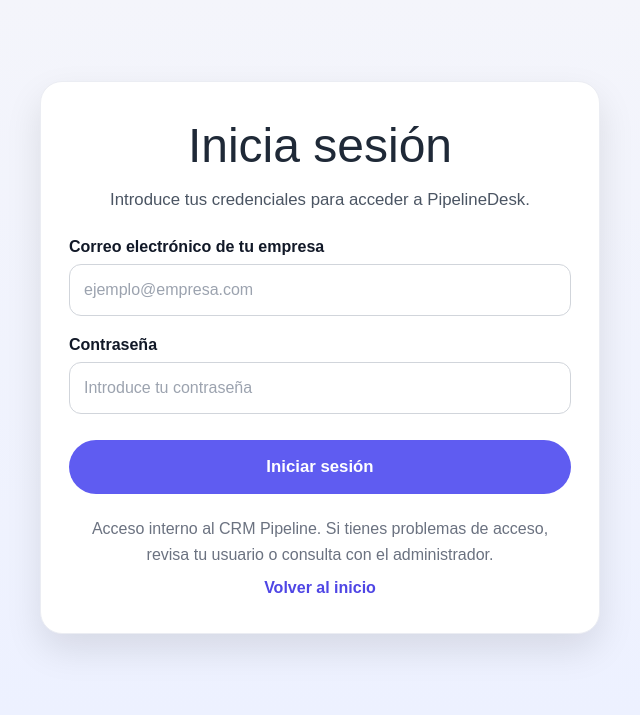
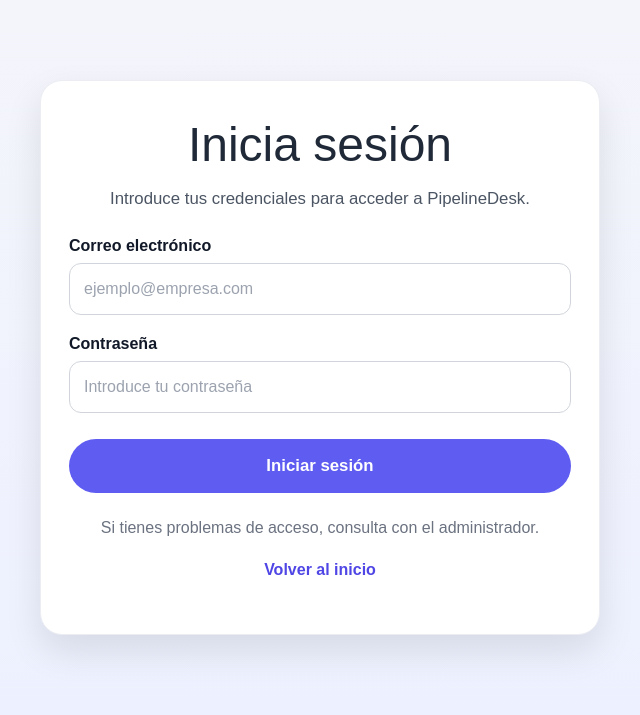
Before and after one commit to spavdia/proyecto, a PHP site: page /app/views/home/login_view.php in a window 1280 px wide. Shown: the part 85-800 px from the top of the page, without its empty margins (320-960 px from the left). Run offline with PHP 8.4, Linux system fonts and the light colour scheme; some libraries are stand-ins or nearby versions.

Commit message:
Fase 1: login con CSS

```diff
--- a/app/views/home/login_view.php
+++ b/app/views/home/login_view.php
@@ -6,24 +6,23 @@ $archivoCssVista = 'login.css';
 $archivoJsVista = null;
 
 require_once APP_ROOT . '/app/views/layouts/header.php';
-
 ?>
 
-<header class="encabezado-login">
-    <div class="contenedor encabezado-login-contenido">
+<header class="cabecera-login">
+    <div class="contenedor">
         <a href="<?= BASE_URL ?>" class="marca" aria-label="Ir al inicio de PipelineDesk">
-            <img src="<?= BASE_URL . 'img/logo-crm.png' ?>" alt="Logo de PipelineDesk" class="marca-logo">
-            <span class="marca-texto">PipelineDesk</span>
+            <img src="<?= BASE_URL . 'img/logo-crm.png' ?>" alt="Logo de PipelineDesk">
+            <span>PipelineDesk</span>
         </a>
     </div>
 </header>
 
-<main class="zona-login">
+<main class="login">
     <section class="contenedor">
         <div class="tarjeta-login" aria-labelledby="tituloLogin">
-            <div class="cabecera-login">
-                <h1 id="tituloLogin" class="titulo-login">Inicia sesión</h1>
-                <p class="texto-login">
+            <div class="cabecera-formulario">
+                <h1 id="tituloLogin">Inicia sesión</h1>
+                <p>
                     Introduce tus credenciales para acceder a PipelineDesk.
                 </p>
             </div>
@@ -31,7 +30,7 @@ require_once APP_ROOT . '/app/views/layouts/header.php';
             <?php if (!empty($mensajeFlash)): ?>
                 <div class="mensaje-flash mensaje-<?= htmlspecialchars($claseFlash ?? 'error') ?>" role="alert" aria-live="assertive">
                     <?php if (!empty($iconoFlash)): ?>
-                        <span class="mensaje-icono" aria-hidden="true"><?= htmlspecialchars($iconoFlash) ?></span>
+                        <span class="icono-flash" aria-hidden="true"><?= htmlspecialchars($iconoFlash) ?></span>
                     <?php endif; ?>
                     <span><?= htmlspecialchars($mensajeFlash) ?></span>
                 </div>
@@ -39,12 +38,11 @@ require_once APP_ROOT . '/app/views/layouts/header.php';
 
             <form class="formulario-login" action="<?= BASE_URL . 'login' ?>" method="POST" novalidate>
                 <div class="grupo-campo">
-                    <label for="email" class="etiqueta-campo">Correo electrónico de tu empresa</label>
+                    <label for="email">Correo electrónico</label>
                     <input
                         type="email"
                         id="email"
                         name="email"
-                        class="campo-texto"
                         placeholder="ejemplo@empresa.com"
                         value="<?= htmlspecialchars($emailAnterior ?? '') ?>"
                         required
@@ -53,12 +51,11 @@ require_once APP_ROOT . '/app/views/layouts/header.php';
                 </div>
 
                 <div class="grupo-campo">
-                    <label for="password" class="etiqueta-campo">Contraseña</label>
+                    <label for="password">Contraseña</label>
                     <input
                         type="password"
                         id="password"
                         name="password"
-                        class="campo-texto"
                         placeholder="Introduce tu contraseña"
                         required
                         autocomplete="current-password"
@@ -71,11 +68,11 @@ require_once APP_ROOT . '/app/views/layouts/header.php';
             </form>
 
             <div class="pie-login">
-                <p class="texto-secundario-login">
-                    Acceso interno al CRM Pipeline. Si tienes problemas de acceso, revisa tu usuario o consulta con el administrador.
+                <p>
+                    Si tienes problemas de acceso, consulta con el administrador.
                 </p>
-                <p class="volver-inicio">
-                    <a href="<?= BASE_URL ?>" class="enlace-secundario">Volver al inicio</a>
+                <p>
+                    <a href="<?= BASE_URL ?>" class="enlace-simple">Volver al inicio</a>
                 </p>
             </div>
         </div>
--- a/public/css/login.css
+++ b/public/css/login.css
@@ -1,15 +1,17 @@
-.encabezado-login {
+/* CABECERA */
+.cabecera-login {
     background-color: #f7f7f9;
     border-bottom: 1px solid #dddddd;
 }
 
-.encabezado-login-contenido {
+.cabecera-login .contenedor {
     min-height: 84px;
     display: flex;
     align-items: center;
 }
 
-.zona-login {
+/* ZONA LOGIN */
+.login {
     min-height: calc(100vh - 85px);
     display: flex;
     align-items: center;
@@ -17,6 +19,7 @@
     background: linear-gradient(180deg, #f4f5fb 0%, #edf1ff 100%);
 }
 
+/* TARJETA */
 .tarjeta-login {
     width: 100%;
     max-width: 560px;
@@ -28,12 +31,13 @@
     border: 1px solid #ebedf3;
 }
 
-.cabecera-login {
+/* CABECERA FORMULARIO */
+.cabecera-formulario {
     text-align: center;
     margin-bottom: 24px;
 }
 
-.titulo-login {
+.cabecera-formulario h1 {
     font-size: clamp(2rem, 5vw, 3rem);
     line-height: 1.15;
     margin: 0 0 14px;
@@ -41,13 +45,14 @@
     color: #1f2937;
 }
 
-.texto-login {
+.cabecera-formulario p {
     margin: 0;
     color: #4b5563;
     font-size: 1.05rem;
     line-height: 1.6;
 }
 
+/* MENSAJES */
 .mensaje-flash {
     margin-bottom: 20px;
     border-radius: 14px;
@@ -77,6 +82,11 @@
     border: 1px solid #bfdbfe;
 }
 
+.icono-flash {
+    flex-shrink: 0;
+}
+
+/* FORMULARIO */
 .formulario-login {
     display: flex;
     flex-direction: column;
@@ -89,12 +99,12 @@
     gap: 8px;
 }
 
-.etiqueta-campo {
+.grupo-campo label {
     font-weight: 600;
     color: #111827;
 }
 
-.campo-texto {
+.grupo-campo input {
     min-height: 52px;
     border: 1px solid #d1d5db;
     border-radius: 12px;
@@ -104,16 +114,17 @@
     background-color: #ffffff;
 }
 
-.campo-texto::placeholder {
+.grupo-campo input::placeholder {
     color: #9ca3af;
 }
 
-.campo-texto:focus {
+.grupo-campo input:focus {
     outline: none;
     border-color: #5f5cf1;
     box-shadow: 0 0 0 4px rgba(95, 92, 241, 0.16);
 }
 
+/* BOTON LOGIN */
 .boton-login {
     width: 100%;
     justify-content: center;
@@ -122,47 +133,33 @@
     margin-top: 6px;
 }
 
+/* PIE */
 .pie-login {
     margin-top: 22px;
     text-align: center;
 }
 
-.texto-secundario-login {
+.pie-login p {
     color: #6b7280;
     line-height: 1.6;
+}
+
+.pie-login p:first-child {
     margin-bottom: 12px;
 }
 
-.volver-inicio {
-    margin: 0;
-}
-
-.enlace-secundario {
-    color: #4f46e5;
-    font-weight: 600;
-    text-decoration: none;
-}
-
-.enlace-secundario:hover {
-    text-decoration: underline;
-}
-
-.enlace-secundario:focus-visible {
-    outline: 3px solid rgba(79, 70, 229, 0.22);
-    outline-offset: 3px;
-}
-
+/* RESPONSIVE */
 @media (max-width: 640px) {
     .tarjeta-login {
         padding: 26px 18px;
         border-radius: 18px;
     }
 
-    .titulo-login {
+    .cabecera-formulario h1 {
         font-size: 2rem;
     }
 
-    .texto-login {
+    .cabecera-formulario p {
         font-size: 1rem;
     }
 }
--- a/public/css/style.css
+++ b/public/css/style.css
@@ -1,10 +1,11 @@
-
+/* RESETEO */
 *,
 *::before,
 *::after {
     box-sizing: border-box;
 }
 
+/* BASE */
 html {
     font-size: 16px;
 }
@@ -19,8 +20,20 @@ body.cuerpo-pagina {
 img {
     max-width: 100%;
     height: auto;
+    display: block;
 }
 
+a {
+    color: inherit;
+}
+
+/* CONTENEDOR */
+.contenedor {
+    width: min(1180px, calc(100% - 32px));
+    margin: 0 auto;
+}
+
+/* MARCA */
 .marca {
     display: inline-flex;
     align-items: center;
@@ -29,23 +42,18 @@ img {
     color: #111827;
 }
 
-.marca-logo {
+.marca img {
     width: 52px;
     height: auto;
-    display: block;
 }
 
-.marca-texto {
+.marca span {
     font-size: 2.2rem;
     font-weight: 700;
     letter-spacing: -0.03em;
 }
 
-.contenedor {
-    width: min(1180px, calc(100% - 32px));
-    margin: 0 auto;
-}
-
+/* BOTONES */
 .boton {
     display: inline-flex;
     align-items: center;
@@ -93,3 +101,26 @@ button[aria-disabled="true"] {
     opacity: 0.75;
     cursor: not-allowed;
 }
+
+/* ENLACES */
+.enlace-simple {
+    color: #4f46e5;
+    font-weight: 600;
+    text-decoration: none;
+}
+
+.enlace-simple:hover {
+    text-decoration: underline;
+}
+
+.enlace-simple:focus-visible {
+    outline: 3px solid rgba(79, 70, 229, 0.22);
+    outline-offset: 3px;
+}
+
+/* RESPONSIVE */
+@media (max-width: 768px) {
+    .marca span {
+        font-size: 1.8rem;
+    }
+}
```
Also changed, not shown: app/views/home/index_view.php (+27 -31 lines), public/css/index.css (+42 -60 lines), public/css/panel.css (added).
